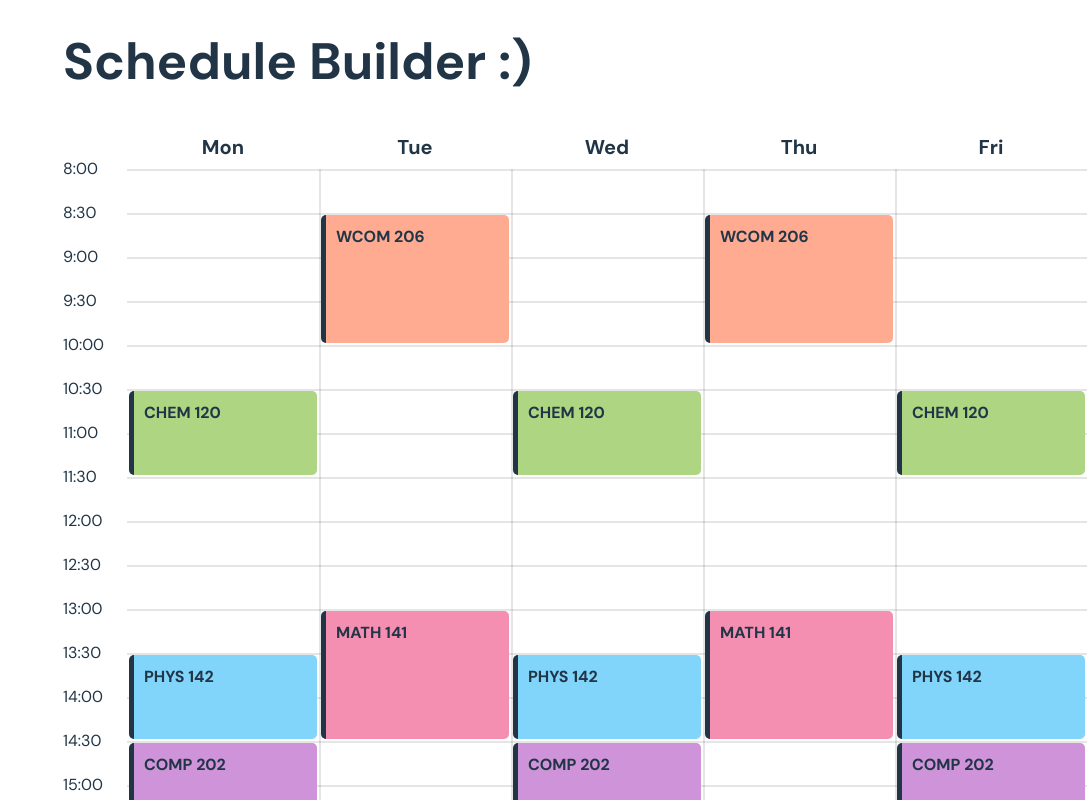
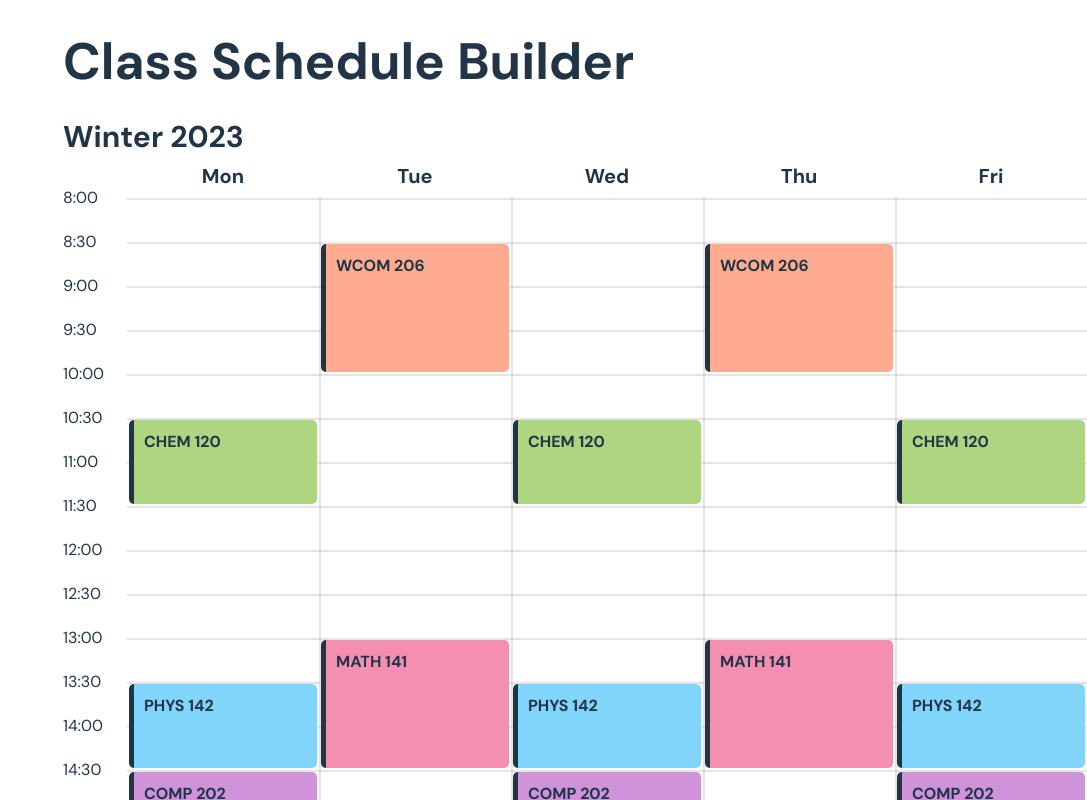
Before and after one commit to jamesbmadden/mchacks10, a React (Vite) app in the folder web/: page / in a window 1280 px wide. Shown: the top 800 px of the page, without its empty margins (193-1280 px from the left). Built offline with nearby package versions, Linux system fonts and the light colour scheme.

Commit message:
Updated visuals

```diff
--- a/web/src/App.css
+++ b/web/src/App.css
@@ -9,3 +9,8 @@
   width: calc(100% - 256px);
   right: 0;
 }
+
+.term-text {
+  margin-bottom: 5px;
+  font-size: 30px;
+}
--- a/web/src/App.tsx
+++ b/web/src/App.tsx
@@ -51,7 +51,8 @@ function App() {
     <div className="App">
       <nav className="nav-pane"></nav>
       <main className="content-pane">
-        <h1>Schedule Builder :)</h1>
+        <h1>Class Schedule Builder</h1>
+        <h2 className="term-text">Winter 2023</h2>
         <Calendar startTime={8} endTime={22} schedule={TEST_SCHEDULE}></Calendar>
       </main>
     </div>
```
